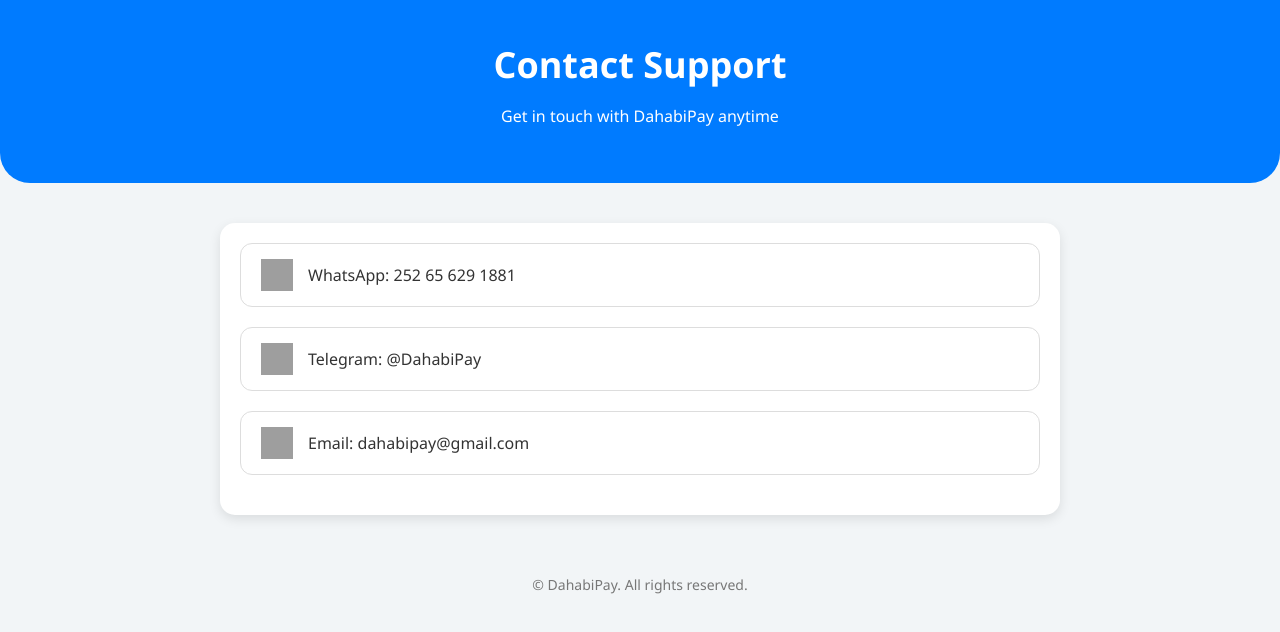
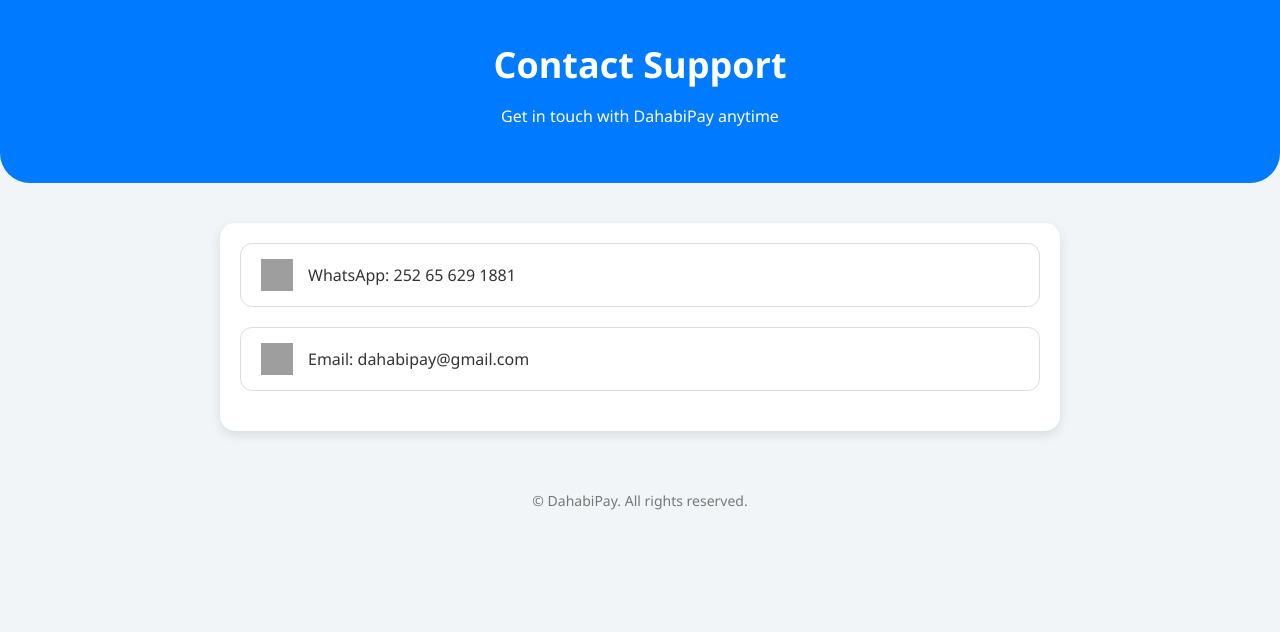
Before and after one commit to Kamaal2233/DahabiPay, a plain HTML site: page contact.html in a window 1280 px wide. Drawn offline with Linux system fonts and the light colour scheme; grey boxes are pictures that could not be loaded.

Commit message:
Update contact.html

```diff
--- a/contact.html
+++ b/contact.html
@@ -79,10 +79,7 @@
       <span>WhatsApp: 252 65 629 1881</span>
     </a>
 
-    <a class="contact-method" href="https://t.me/DahabiPay" target="_blank">
-      <img src="https://img.icons8.com/color/48/000000/telegram-app--v1.png" alt="Telegram" />
-      <span>Telegram: @DahabiPay</span>
-    </a>
+
 
     <a class="contact-method" href="mailto:dahabipay@gmail.com">
       <img src="https://img.icons8.com/color/48/000000/gmail--v1.png" alt="Email" />
```
